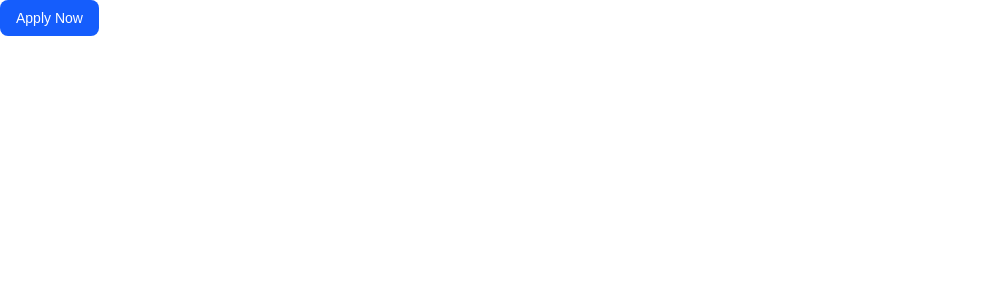
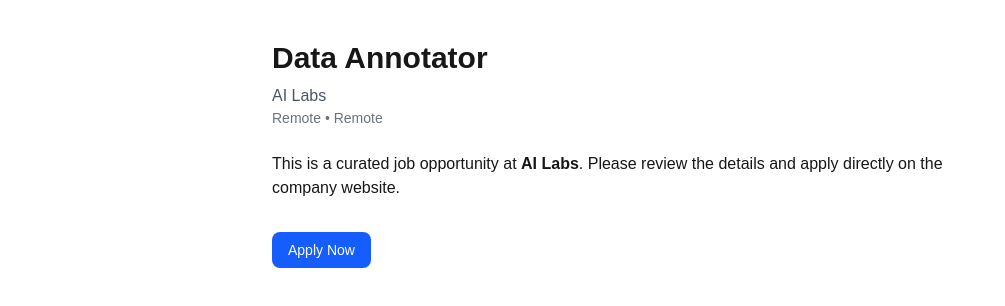
Before and after one commit to megakasmin/remoteworks-id, a Next.js app: page /jobs/data-annotator in a window 1280 px wide. Shown: the top 306 px of the page, without its empty margins (0-1005 px from the left). Built offline with nearby package versions, Linux system fonts and the light colour scheme.

Commit message:
Update Script

```diff
--- a/app/jobs/[slug]/JobDetailClient.tsx
+++ b/app/jobs/[slug]/JobDetailClient.tsx
@@ -6,7 +6,7 @@
 import Button from "@/components/ui/Button";
 
 export default function JobDetailClient({ job }: { job: JobDetail }) {
-  const [open, setOpen] = useState(false); // ← INI WAJIB
+  const [open, setOpen] = useState(false);
 
   return (
     <>
--- a/app/jobs/[slug]/page.tsx
+++ b/app/jobs/[slug]/page.tsx
@@ -1,21 +1,40 @@
+import { notFound } from "next/navigation";
+import { getJobBySlug } from "@/lib/jobs";
+import JobDetailClient from "./JobDetailClient";
+
 export const dynamic = "force-dynamic";
 
-import { notFound } from "next/navigation";
-import { jobs } from "@/lib/jobs";
-import JobDetailClient from "./JobDetailClient";
-
-export default async function JobDetailPage({
+export default function JobDetailPage({
   params,
 }: {
-  params: Promise<{ slug: string }>;
+  params: { slug: string };
 }) {
-  const { slug } = await params;
-
-  const job = jobs.find((j) => j.slug === slug);
+  const job = getJobBySlug(params.slug);
 
   if (!job) {
     notFound();
   }
 
-  return <JobDetailClient job={job} />;
+  return (
+    <main className="max-w-3xl mx-auto px-4 py-10">
+      {/* JOB CONTENT */}
+      <h1 className="text-3xl font-bold">{job.title}</h1>
+      <p className="mt-2 text-gray-600">{job.company}</p>
+      <p className="text-sm text-gray-500">
+        {job.location} • {job.type}
+      </p>
+
+      <div className="mt-6 prose">
+        <p>
+          This is a curated job opportunity at <strong>{job.company}</strong>.
+          Please review the details and apply directly on the company website.
+        </p>
+      </div>
+
+      {/* APPLY BUTTON (CLIENT) */}
+      <div className="mt-8">
+        <JobDetailClient job={job} />
+      </div>
+    </main>
+  );
 }
```
